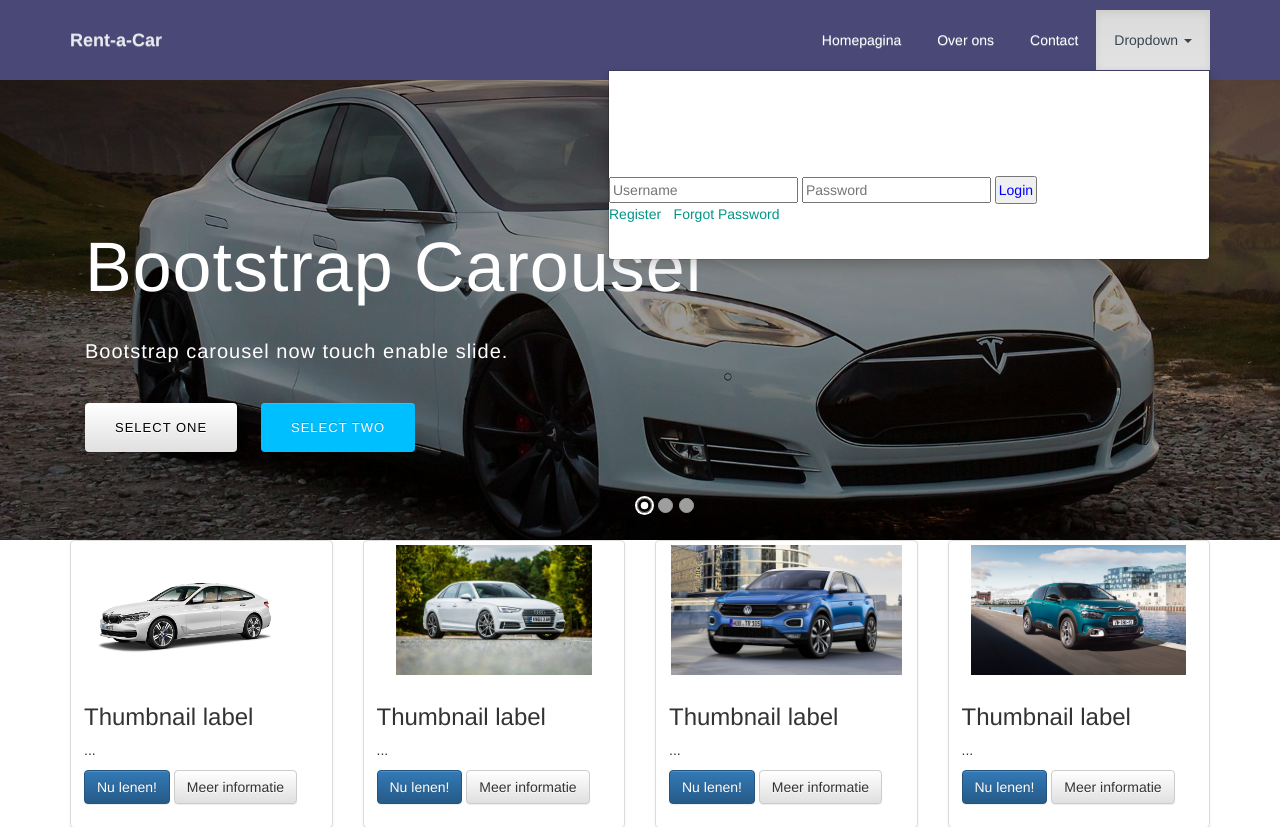
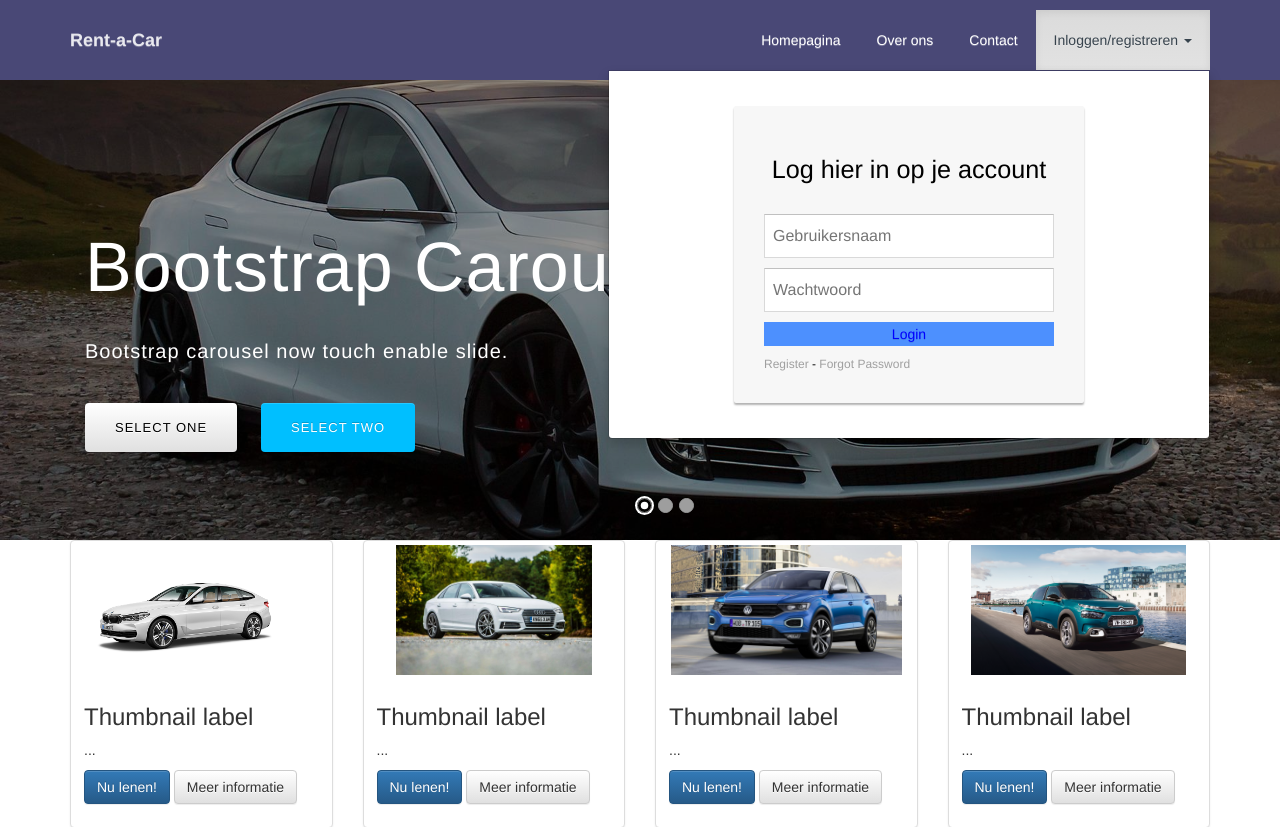
Before and after one commit to Niek99/Rent-a-Car, a PHP site: page /index.php in a window 1280 px wide, after a click on "Inloggen/registreren". Shown: the top 827 px of the page. Run offline with PHP 8.4, Linux system fonts and the light colour scheme; some web fonts are replaced.

Commit message:
halaladfsdf

```diff
--- a/assets/css/dropdown.css
+++ b/assets/css/dropdown.css
@@ -7,13 +7,20 @@
     border-radius: 2px;
     box-shadow: 0px 2px 2px rgba(0, 0, 0, 0.3);
     overflow: hidden;
-    font-family: roboto;
+    color: black;
 }
+li{
 
+    list-style-type: none;
+
+}
+ul{
+    margin: 0;
+    padding: 0;
+}
 .loginmodal-container h1 {
     text-align: center;
     font-size: 1.8em;
-    font-family: roboto;
 }
 
 .loginmodal-container input[type=submit] {
@@ -65,7 +72,6 @@
     text-shadow: 0 1px rgba(0,0,0,0.1);
     background-color: #4d90fe;
     padding: 17px 0px;
-    font-family: roboto;
     font-size: 14px;
     /* background-image: -webkit-gradient(linear, 0 0, 0 100%,   from(#4d90fe), to(#4787ed)); */
 }
--- a/includes/header.php
+++ b/includes/header.php
@@ -2,7 +2,7 @@
     include "head.php";
 ?>
 <head>
-    <link rel="stylesheet" src="assets/css/dropdown.css">
+    <link rel="stylesheet" href="assets/css/dropdown.css">
 </head>
 <div>
     <nav class="navbar navbar-default navigation-clean" style="background-color:rgb(73,72,118);">
@@ -16,15 +16,17 @@
                     <li role="presentation"><a href="over_ons.php" style="color:rgb(255,255,255);">Over ons</a></li>
                     <li role="presentation"><a href="contact.php" style="color:rgb(255,255,255);">Contact</a></li>
                     <li class="dropdown">
-                        <a href="#" style="color:rgb(255,255,255);" class="dropdown-toggle" data-toggle="dropdown" role="button" aria-haspopup="true" aria-expanded="false" >Dropdown <span class="caret"></span></a>
+                        <a href="#" style="color:rgb(255,255,255);" class="dropdown-toggle" data-toggle="dropdown" role="button" aria-haspopup="true" aria-expanded="false" >Inloggen/registreren <span class="caret"></span></a>
                         <ul class="dropdown-menu">
                             <div class="modal-dialog">
                                 <div class="loginmodal-container">
-                                    <h1>Login to Your Account</h1><br>
+                                    <h1>Log hier in op je account</h1><br>
                                     <form>
-                                        <input type="text" name="user" placeholder="Username">
-                                        <input type="password" name="pass" placeholder="Password">
-                                        <input type="submit" name="login" class="login loginmodal-submit" value="Login">
+                                        <ul>
+                                            <li><input type="text" name="user" placeholder="Gebruikersnaam"></li>
+                                            <li><input type="password" name="pass" placeholder="Wachtwoord"></li>
+                                            <li><input type="submit" name="login" class="login loginmodal-submit" value="Login"></li>
+                                        </ul>
                                     </form>
 
                                     <div class="login-help">
```
